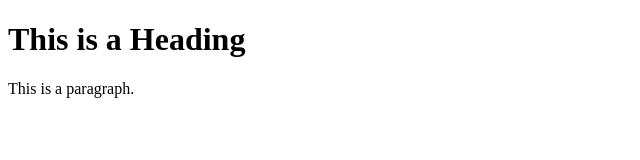
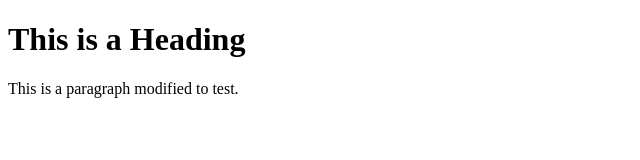
Before and after one commit to omardwwm/gitCourses, a plain HTML site: page conflict.html in a window 1280 px wide. Shown: the whole page, without its empty margins (0-640 px from the left). Drawn offline with Linux system fonts and the light colour scheme.

Commit message:
Update conflict.html

```diff
--- a/conflict.html
+++ b/conflict.html
@@ -8,7 +8,7 @@
 </head>
 <body>
     <h1>This is a Heading</h1>
-    <p>This is a paragraph.</p>
+    <p>This is a paragraph modified to test.</p>
 
 </body>
 </html>
```
